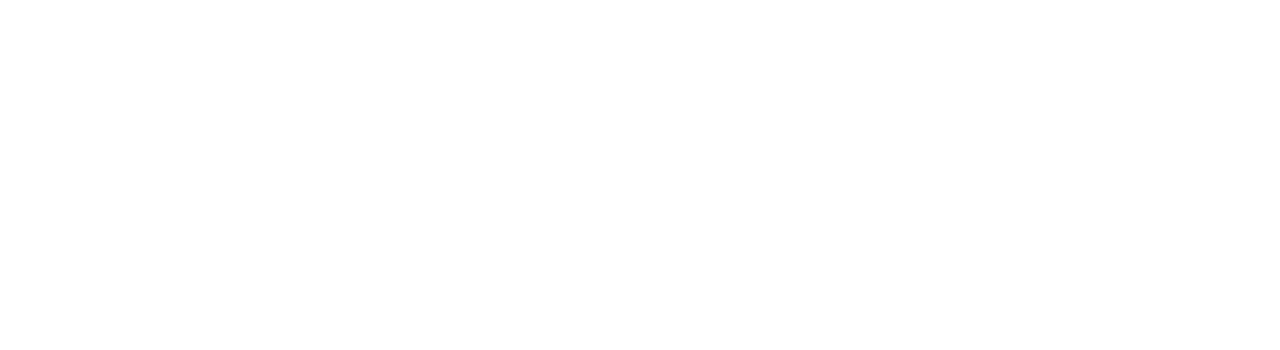
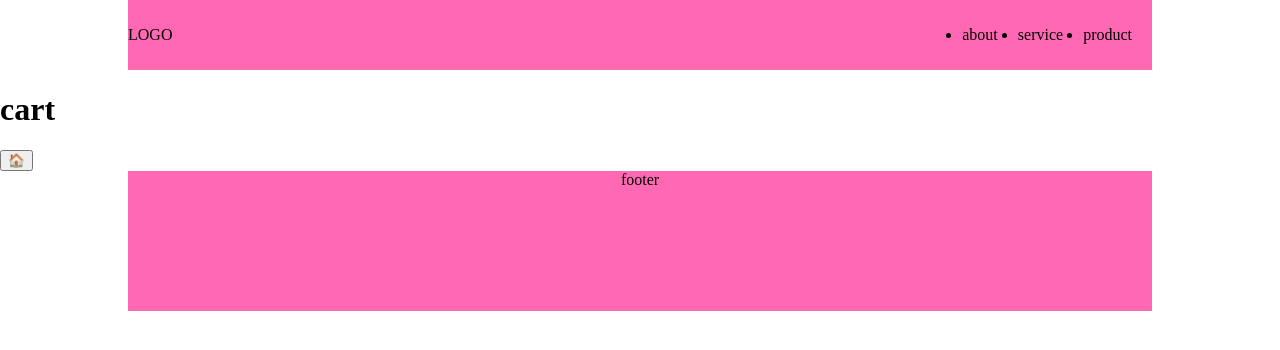
Before and after one commit to arikxl/toyz, a React (Create React App) app: page /cart/1 in a window 1280 px wide. Before the commit this address had no page. Shown: the top 350 px of the page. Built offline with nearby package versions, Linux system fonts and the light colour scheme.

Commit message:
stock & cart routes

```diff
--- a/src/App.js
+++ b/src/App.js
@@ -3,14 +3,20 @@
 
 import Home from './pages/Home';
 import ProductItem from './pages/ProductItem';
+import Cart from './pages/Cart';
+import AppHeader from './components/AppHeader/AppHeader';
+import AppFooter from './components/AppFooter/AppFooter';
 
 function App() {
   return (
     <BrowserRouter>
-        <Routes>
+      <AppHeader />
+      <Routes>
           <Route path="/" element={<Home />}/>
           <Route path="/products/:id" element={<ProductItem/>} />
+          <Route path="/cart/:id" element={<Cart/>} />
       </Routes>
+      <AppFooter />
     </BrowserRouter>
   );
 }
--- /dev/null
+++ b/src/components/Rating/Rating.jsx
@@ -0,0 +1,11 @@
+import React from 'react';
+
+const Rating = ({rating, reviewsCount}) => {
+  return (
+    <div>
+        <h3>rating: {rating}({reviewsCount})</h3>
+    </div>
+  );
+};
+
+export default Rating;
--- /dev/null
+++ b/src/pages/Cart.jsx
@@ -0,0 +1,21 @@
+import React from 'react';
+import { Link, useParams } from 'react-router-dom';
+
+const Cart = () => {
+
+    const quantity = useParams().qty;
+    console.log('useParams():', useParams())
+    console.log('quantity:', quantity)
+
+    return (
+
+        <div>
+            <h1>cart{quantity}</h1>
+            <Link to={'/'}>
+                <button>🏠</button>
+            </Link>
+        </div>
+    );
+};
+
+export default Cart;
--- a/src/pages/Home.jsx
+++ b/src/pages/Home.jsx
@@ -1,16 +1,12 @@
 import React from 'react';
 
-import AppFooter from '../components/AppFooter/AppFooter';
-import AppHeader from '../components/AppHeader/AppHeader';
 import ProductList from '../components/ProductList/ProductList';
 
 const Home = () => {
   return (
     <div>
-      <AppHeader />
       <h1>arik</h1>
       <ProductList />
-      <AppFooter />
     </div>
 
   );
--- a/src/pages/ProductItem.jsx
+++ b/src/pages/ProductItem.jsx
@@ -1,11 +1,14 @@
-import React, { useEffect } from 'react';
+import React, { useEffect, useState } from 'react';
 import styled from 'styled-components';
 import { Link, useParams } from 'react-router-dom';
 import { useDispatch, useSelector } from 'react-redux';
+import { useNavigate } from 'react-router-dom';
+
 
 import Error from '../components/Loaders/Error';
 import Loader from '../components/Loaders/Loader/Loader';
 import { singleProduct } from '../redux/actions/productActions';
+import Rating from '../components/Rating/Rating';
 
 const ProductItemStyled = styled.section`
     img {
@@ -15,16 +18,23 @@
 `;
 
 const ProductItem = () => {
-
+    const [quantity, setQuantity] = useState(0);
     const id = useParams().id;
+    const navigate = useNavigate();
     const dispatch = useDispatch();
     const productItemFromStore = useSelector((state) => state.productItem)
     const { error, loading, product } = productItemFromStore;
-    const { _id, img, title, price } = product;
+    const { _id, img, title, price, stock, rating, reviewsCount } = product;
 
     useEffect(() => {
         dispatch(singleProduct(id))
     }, [dispatch, id])
+
+    const handleAddToCart = (e) => {
+        e.preventDefault();
+        navigate(`/cart/${id}?qty=${quantity}`);
+        console.log(quantity)
+    }
 
     return (
         <ProductItemStyled>
@@ -38,7 +48,32 @@
                                 {title}
                             </h1>
                             <p>{price}</p>
+                            {stock > 0 ? (
+                                <p>stock:{stock}</p>) : (<p>OUT OF STOCK</p>)
+                            }
+                            <Rating rating={rating} reviewsCount={reviewsCount} />
+
+
+                            {stock > 0 ? (
+                                <div style={{ border: '1px solid hotpink' }}>
+                                    <h6>Quantity</h6>
+                                    <select>
+                                        {[...Array(stock).keys()].map((index) => (
+                                            <option key={index} value={index + 1}>
+                                                {index + 1}
+                                            </option>
+                                        ))}
+                                    </select>
+                                    <button onClick={handleAddToCart}>
+                                        add2cart
+                                    </button>
+                                </div>
+                            ) : null
+                            }
+
+
                             <img src={img} alt="" />
+
 
                             <Link to={'/'}>
                                 <button>🏠</button>
```
